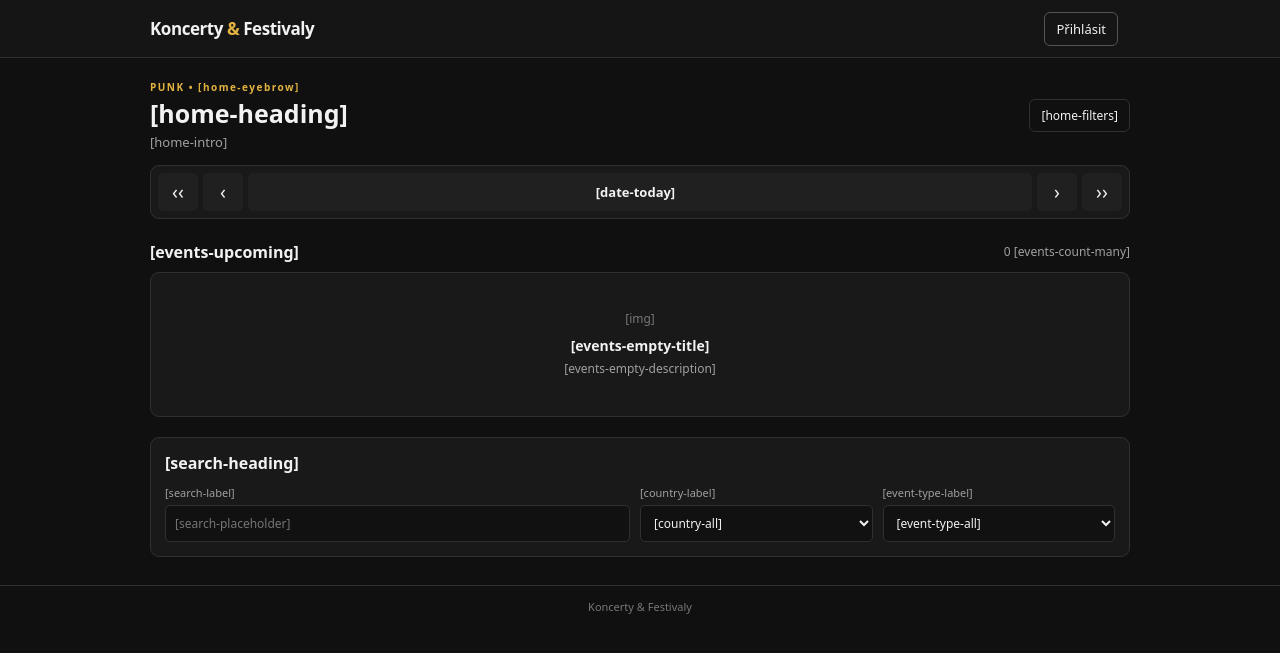
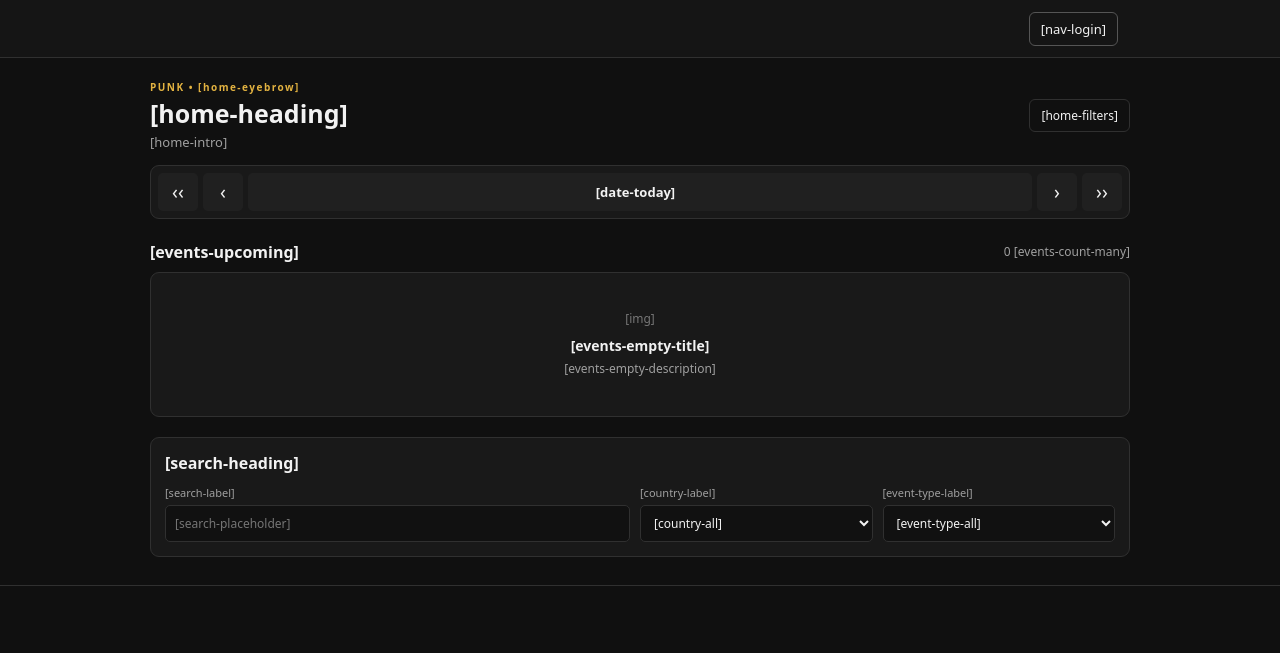
Before and after one commit to m4tk0n/kf, a PHP site: template templates/home.php in a window 1280 px wide. Shown: the top 653 px of the page. Run offline with PHP 8.4, Linux system fonts and the light colour scheme; the template is opened without the code that fills it, so the values that code supplies are empty.

Commit message:
Use translated site name and language controls

```diff
--- a/templates/layout.php
+++ b/templates/layout.php
@@ -4,7 +4,7 @@
 <meta charset="utf-8">
 <meta name="viewport" content="width=device-width, initial-scale=1, viewport-fit=cover">
 <meta name="theme-color" content="#111111">
-<title><?= e($title) ?> · Koncerty &amp; Festivaly</title>
+<title><?= e($title) ?> · <?= e(L('site-name')) ?></title>
 <?php $basePath = rtrim((string)parse_url(cfg('app.base_url'), PHP_URL_PATH), '/'); ?>
 <link rel="stylesheet" href="<?= e($basePath) ?>/assets/css/site.css">
 <?php foreach (cfg('app.languages') as $l): ?>
@@ -13,10 +13,10 @@
 </head>
 <body>
 <header class="site-header">
-  <a class="brand" href="<?= e(url()) ?>">Koncerty <span>&amp;</span> Festivaly</a>
+  <a class="brand" href="<?= e(url()) ?>"><?= e(L('site-name')) ?></a>
   <div class="header-actions">
-    <a class="login-link" href="<?= e(url('login')) ?>">Přihlásit</a>
-    <nav class="language-switch" aria-label="Jazyk">
+    <a class="login-link" href="<?= e(url('login')) ?>">[nav-login]</a>
+    <nav class="language-switch" aria-label="[language-label]">
 <?php foreach (cfg('app.languages') as $l): ?>
       <a href="<?= e(url($GLOBALS['KF_ROUTE'] ?? '', $l)) ?>?setlang"<?= lang_code() === $l ? ' aria-current="page"' : '' ?>><?= e(strtoupper($l)) ?></a>
 <?php endforeach; ?>
@@ -24,6 +24,6 @@
   </div>
 </header>
 <main id="content" class="site-main"><?= $content ?></main>
-<footer class="site-footer">Koncerty &amp; Festivaly</footer>
+<footer class="site-footer"><?= e(L('site-name')) ?></footer>
 </body>
 </html>
```
